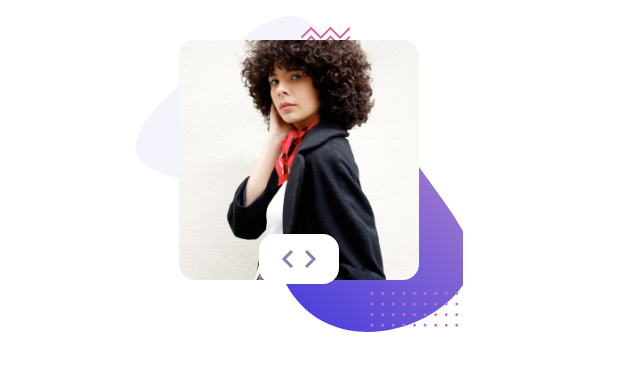
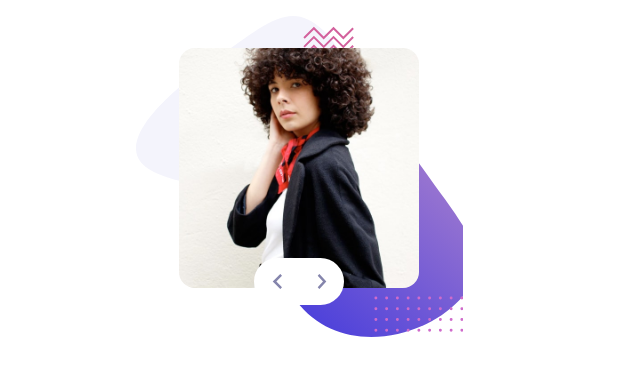
Before and after one commit to webstormcam/Testimonial_slider, a plain HTML site: page index.html in a window 1280 px wide. Shown: the whole page, without its empty margins (341-981 px from the left). Drawn offline with Linux system fonts and the light colour scheme.

Commit message:
Going to try and make a switch after dinner

```diff
--- a/index.html
+++ b/index.html
@@ -20,8 +20,14 @@
                 <div class="img">
                     <img class="person" src="imgs/image-tanya.jpg" alt="a woman looking sideways">
                 </div>
-                <div class="button"><img class="arrow" src="imgs/icon-prev.svg" alt="arrow pointing"><img class="arrow"
-                        src="imgs/icon-next.svg" alt=""></div>
+                <div class="button">
+                    <div class="divide">
+                        <img class="arrow" src="imgs/icon-prev.svg" alt="arrow pointing">
+                    </div>
+                    <div class="divide">
+                        <img class="arrow" src="imgs/icon-next.svg" alt="arrow pointing">
+                    </div>
+                </div>
             </div>
             <div class="word_section"></div>
 
--- a/style.css
+++ b/style.css
@@ -35,19 +35,29 @@ html,body{
 
 .person{
     width: 240px;
-    margin-top: 1.5rem;
+    margin-top: 2rem;
     border-radius: 1rem;
 }
 
 .button{
     display: flex;
     flex-direction: row;
-    width: 100%;
-    justify-content: space-around;
+
+    justify-content: space-between;
     background-color: #fff;
-    border-radius: 1rem;
-    width: 80px;
+    border-radius: 2rem;
+    width: 90px;
+    position: relative;
+    top: -2rem;
+}
+
+.arrow{
+    width: 10px;
+}
+
+.divide{
+    width: 50%;
+    display: flex;
+    justify-content: center;
     padding: 1rem;
-    position: relative;
-    top: -3rem;
 }
```
